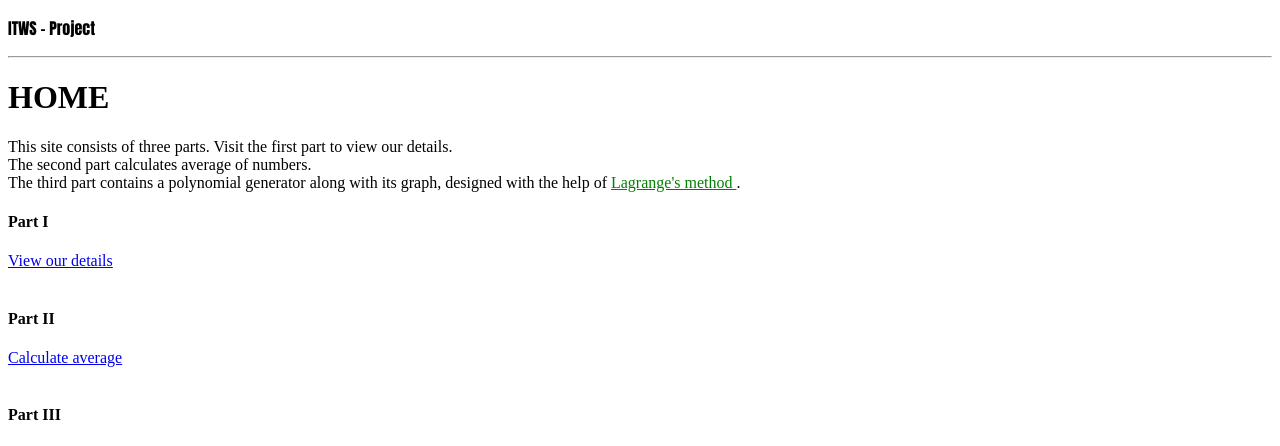
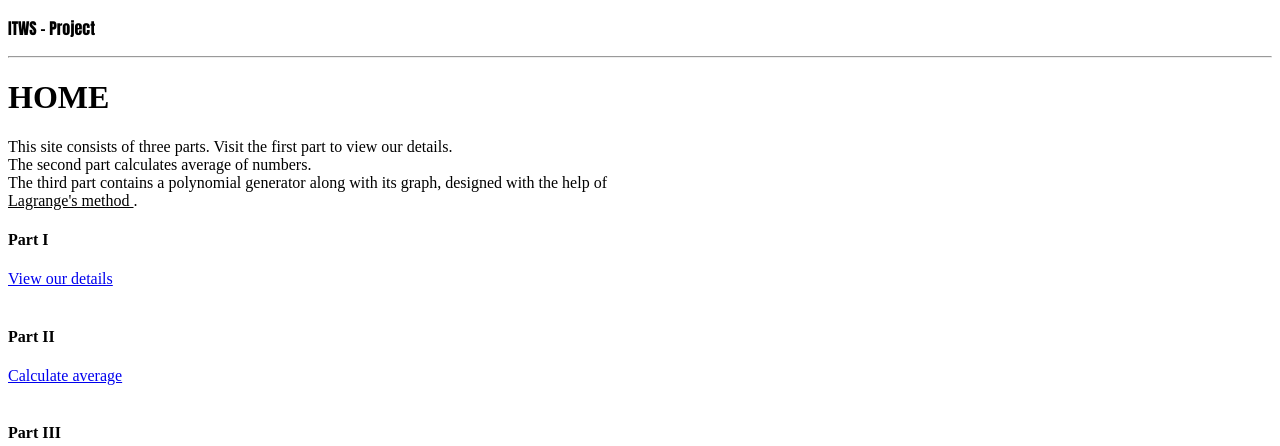
Before and after one commit to ujjwal-singh/web_designing, a Flask app: page / in a window 1280 px wide. Shown: the top 446 px of the page. Run offline with Flask 2, Linux system fonts and the light colour scheme.

Commit message:
Update home.html

```diff
--- a/app/templates/home.html
+++ b/app/templates/home.html
@@ -4,7 +4,7 @@
 
     <h1> HOME </h1>
     <p> This site consists of three parts. Visit the first part to view our details. <br> The second part calculates average of numbers. <br>
-        The third part contains  a polynomial generator along with its graph, designed with the help of <a style="color:green" href="http://en.wikipedia.org/wiki/Lagrange_polynomial" sytle="color:red"> Lagrange's method </a> . </p>
+        The third part contains  a polynomial generator along with its graph, designed with the help of <br> <a style="color:black" href="http://en.wikipedia.org/wiki/Lagrange_polynomial" sytle="color:red"> Lagrange's method </a> . </p>
     <h4> Part I </h4>
     <p> <a href=http://127.0.0.1:5000/info>View our details</a> <br> <br> </p>
     <h4> Part II </h4>
```
